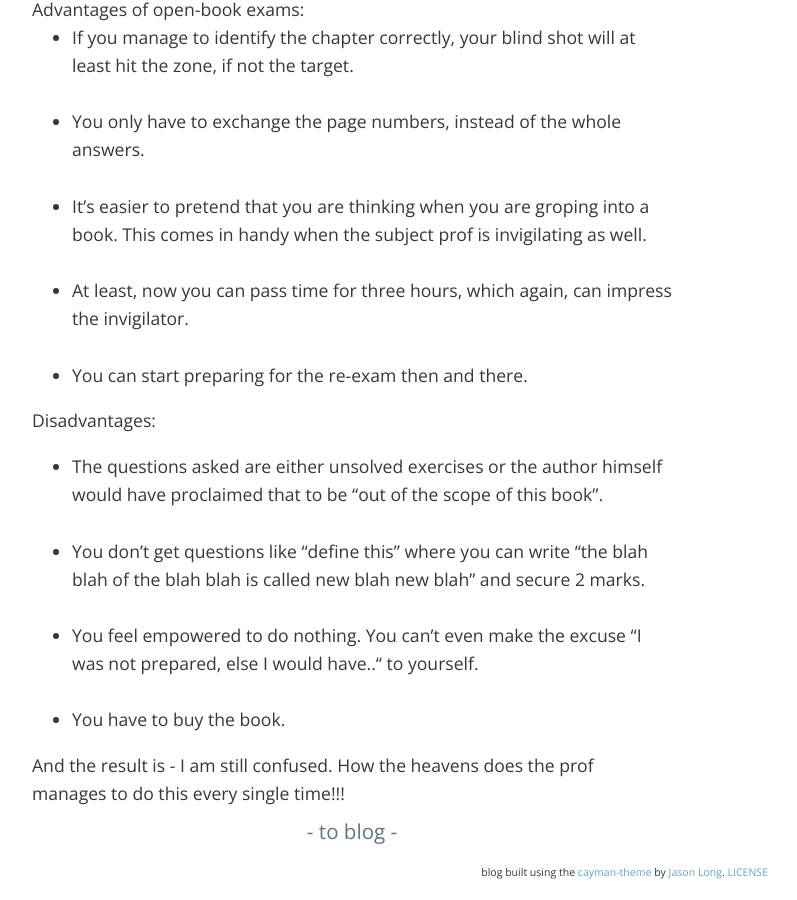
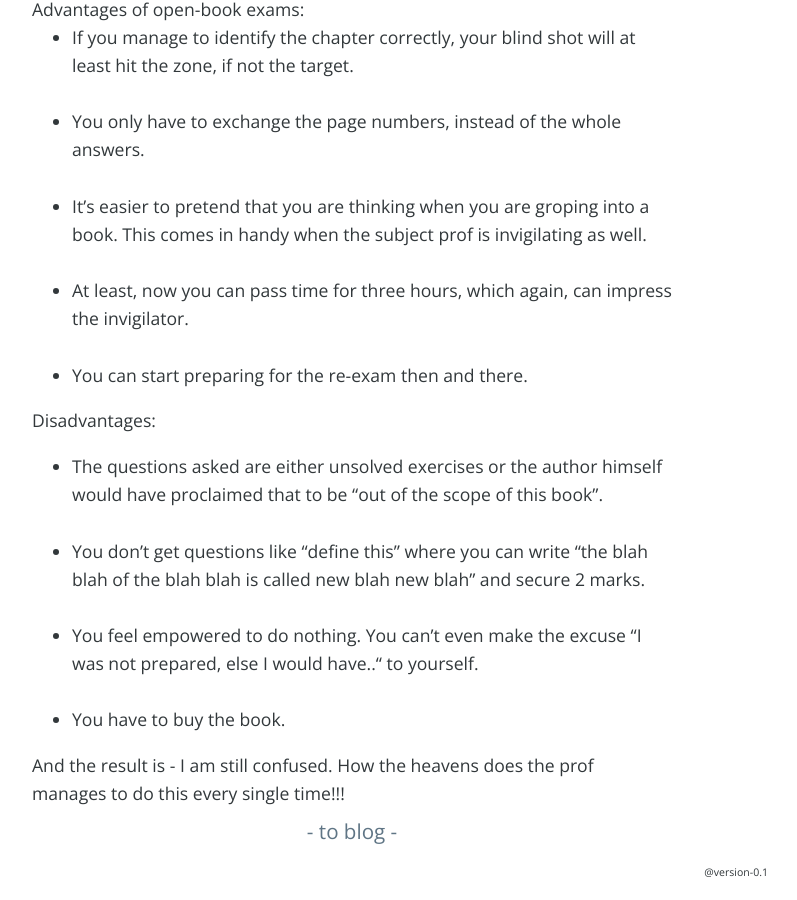
Before and after one commit to rvenkatesh25/rvenkatesh25.github.io, a Jekyll site: the page built from _posts/2007-01-23-khul-jaa-book-book.html, in a window 1280 px wide and 900 px high, scrolled down 965 px. Shown: the whole window, without its empty margins (288-1085 px from the left). Built offline with Jekyll 4.4.1, drawn with Linux system fonts in a browser that asks for light colours; nearby versions of some CDN libraries; comment, search, counter and statistics services are not loaded; some of the changed text lies outside the part shown.

Commit message:
modifications

```diff
--- a/_config.yml
+++ b/_config.yml
@@ -6,8 +6,8 @@
 # 'jekyll serve'. If you change this file, please restart the server process.
 
 # Site settings
-title: Some Good Title
-description: '' # write a nice description for your blog
+title: Wandering Mind
+description: 'random. unoriginal. braindump.' # write a nice description for your blog
 baseurl: '' # the subpath of your site, e.g. /blog
 url: '' # the base hostname & protocol for your site http://www.example.com
 # google_analytics: 'UA-XXXXXX-X'
@@ -20,4 +20,4 @@
 
 gems: [jekyll-paginate]
 
-paginate: 10
+paginate: 1
--- a/_includes/footer.html
+++ b/_includes/footer.html
@@ -1 +1 @@
-<p style="font-size: 60%; text-align: right;">blog built using the <a href="https://github.com/jasonlong/cayman-theme">cayman-theme</a> by <a href="https://github.com/jasonlong">Jason Long</a>. <a href="http://creativecommons.org/licenses/by/4.0/">LICENSE</a></p>
+<p style="font-size: 60%; text-align: right;">@version-0.1</p>
--- a/_includes/icon-github.html
+++ /dev/null
@@ -1 +0,0 @@
-<a href="https://github.com/{{ include.username }}"><span class="icon icon--github">{% include icon-github.svg %}</span><span class="username">{{ include.username }}</span></a>
--- a/_includes/icon-twitter.html
+++ /dev/null
@@ -1 +0,0 @@
-<a href="https://twitter.com/mark4co"><span class="icon icon--twitter">{% include icon-twitter.svg %}</span><span class="username">@mark4co</span></a>
```
Also changed, not shown: README.md, _includes/icon-github.svg (deleted), _includes/icon-twitter.svg (deleted), img/cover.jpg.
